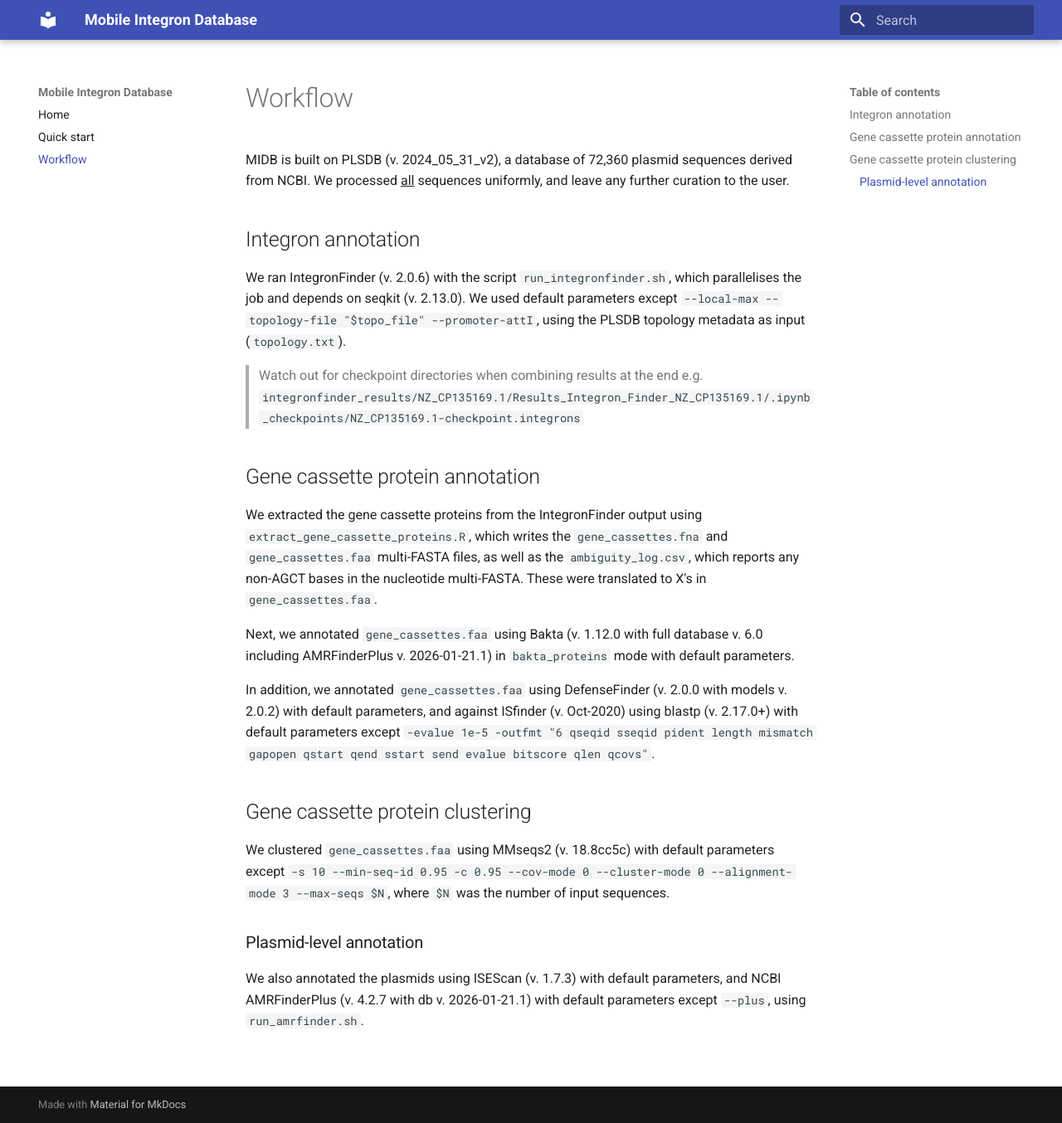
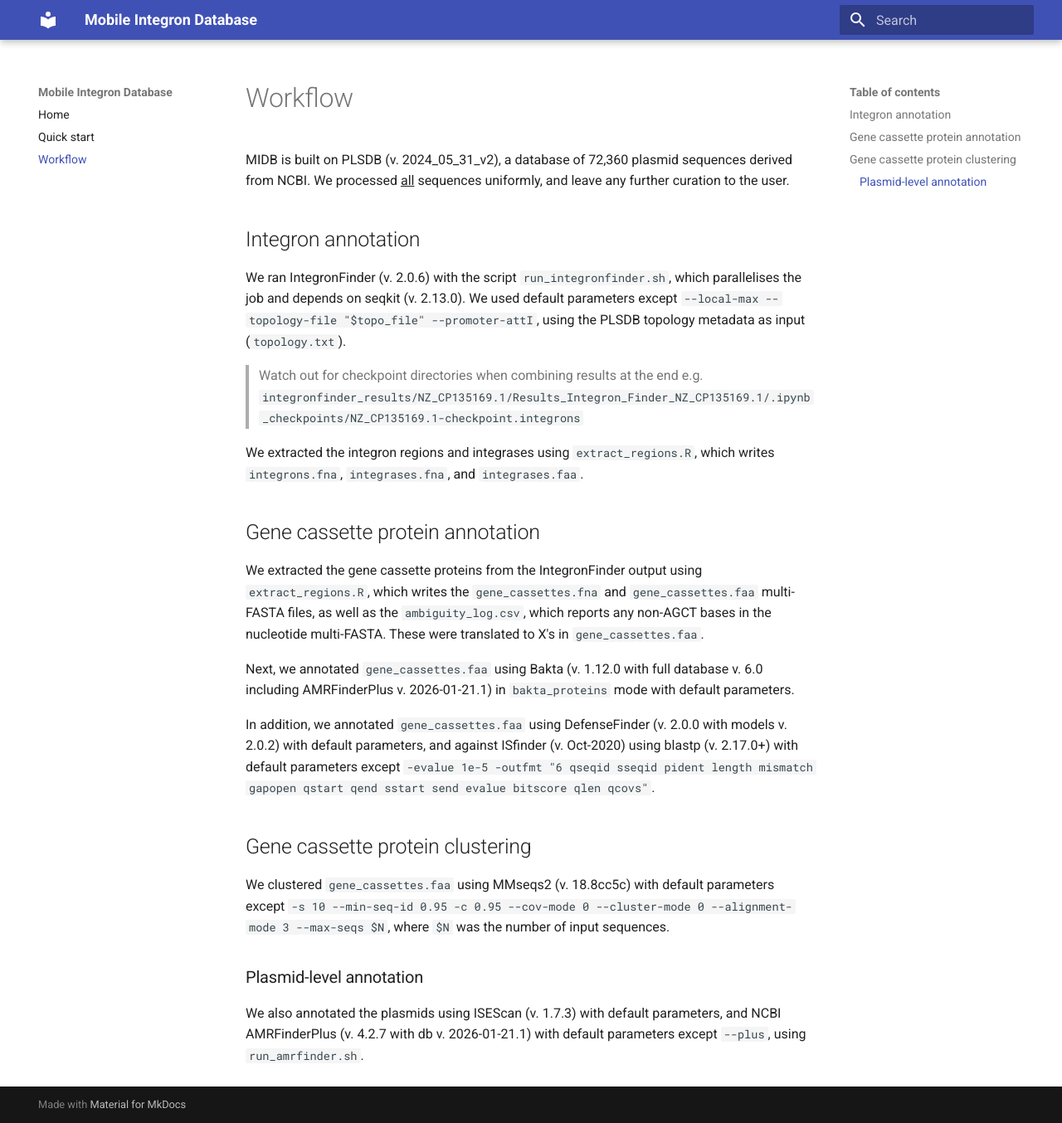
Before and after one commit to wtmatlock/midb, an MkDocs documentation site: the page built from docs/workflow.md, in a window 1280 px wide and 1354 px high. Shown: the whole window at 83% size. Built offline with MkDocs 1.6.1 and Material for MkDocs 9.7.7, drawn with Linux system fonts in a browser that asks for light colours.

Commit message:
Revise workflow for integron and gene cassette extraction
Updated the workflow documentation to reflect the use of extract_regions.R for integron regions and gene cassette protein extraction.

```diff
--- a/docs/workflow.md
+++ b/docs/workflow.md
@@ -8,9 +8,11 @@ We ran IntegronFinder (v. 2.0.6) with the script `run_integronfinder.sh`, which
 
 > Watch out for checkpoint directories when combining results at the end e.g. `integronfinder_results/NZ_CP135169.1/Results_Integron_Finder_NZ_CP135169.1/.ipynb_checkpoints/NZ_CP135169.1-checkpoint.integrons`
 
+We extracted the integron regions and integrases using `extract_regions.R`, which writes `integrons.fna`, `integrases.fna`, and `integrases.faa`.
+
 ## Gene cassette protein annotation
 
-We extracted the gene cassette proteins from the IntegronFinder output using `extract_gene_cassette_proteins.R`, which writes the `gene_cassettes.fna` and `gene_cassettes.faa` multi-FASTA files, as well as the `ambiguity_log.csv`, which reports any non-AGCT bases in the nucleotide multi-FASTA. These were translated to X's in `gene_cassettes.faa`.
+We extracted the gene cassette proteins from the IntegronFinder output using `extract_regions.R`, which writes the `gene_cassettes.fna` and `gene_cassettes.faa` multi-FASTA files, as well as the `ambiguity_log.csv`, which reports any non-AGCT bases in the nucleotide multi-FASTA. These were translated to X's in `gene_cassettes.faa`.
 
 Next, we annotated `gene_cassettes.faa` using Bakta (v. 1.12.0 with full database v. 6.0 including AMRFinderPlus v. 2026-01-21.1) in `bakta_proteins` mode with default parameters.
 
```
